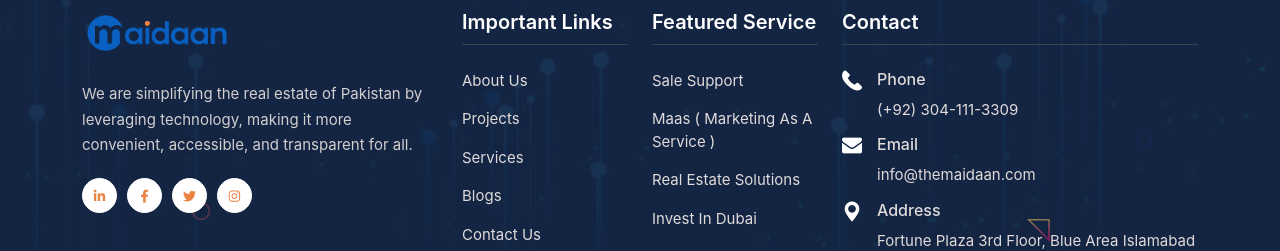
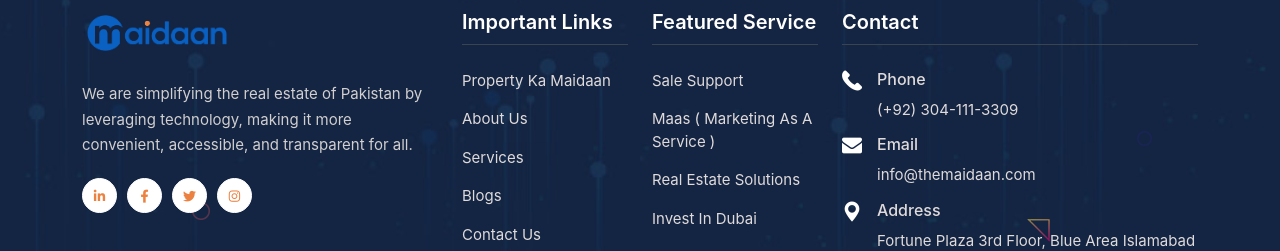
Before and after one commit to BilalMohmand58/Maidaan-V1, a Next.js app: page /faq in a window 1280 px wide. Shown: the part 2307-2558 px from the top of the page. Built offline with nearby package versions, Linux system fonts and the light colour scheme.

Commit message:
Footer Changes

```diff
--- a/components/Layouts/Footer.js
+++ b/components/Layouts/Footer.js
@@ -79,11 +79,12 @@
 
                 <ul className="footer-quick-links">
                   <li>
+                    <Link href="/propertyKaMaidaan">Property Ka Maidaan</Link>
+                  </li>
+                  <li>
                     <Link href="/about-us">About Us</Link>
                   </li>
-                  <li>
-                    <Link href="/projects">Projects</Link>
-                  </li>
+
                   <li>
                     <Link href="/services">Services</Link>
                   </li>
```
